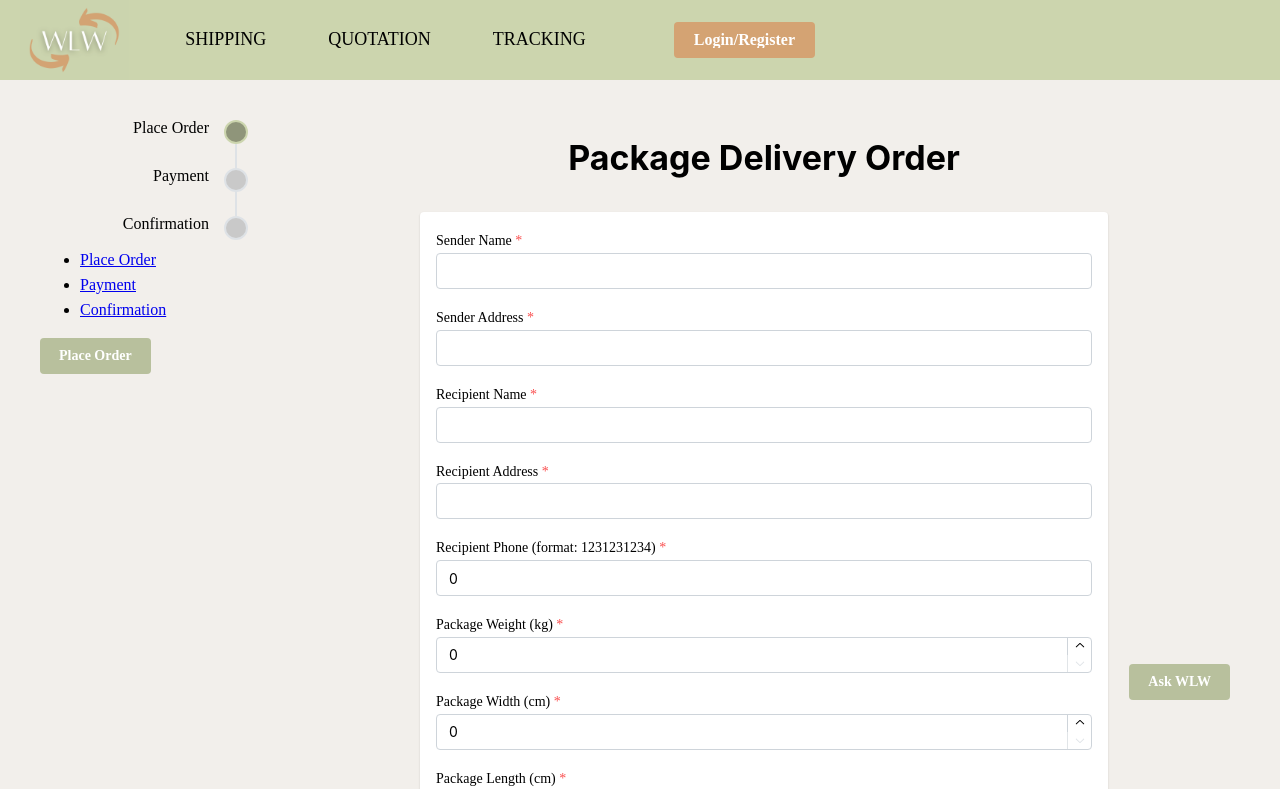
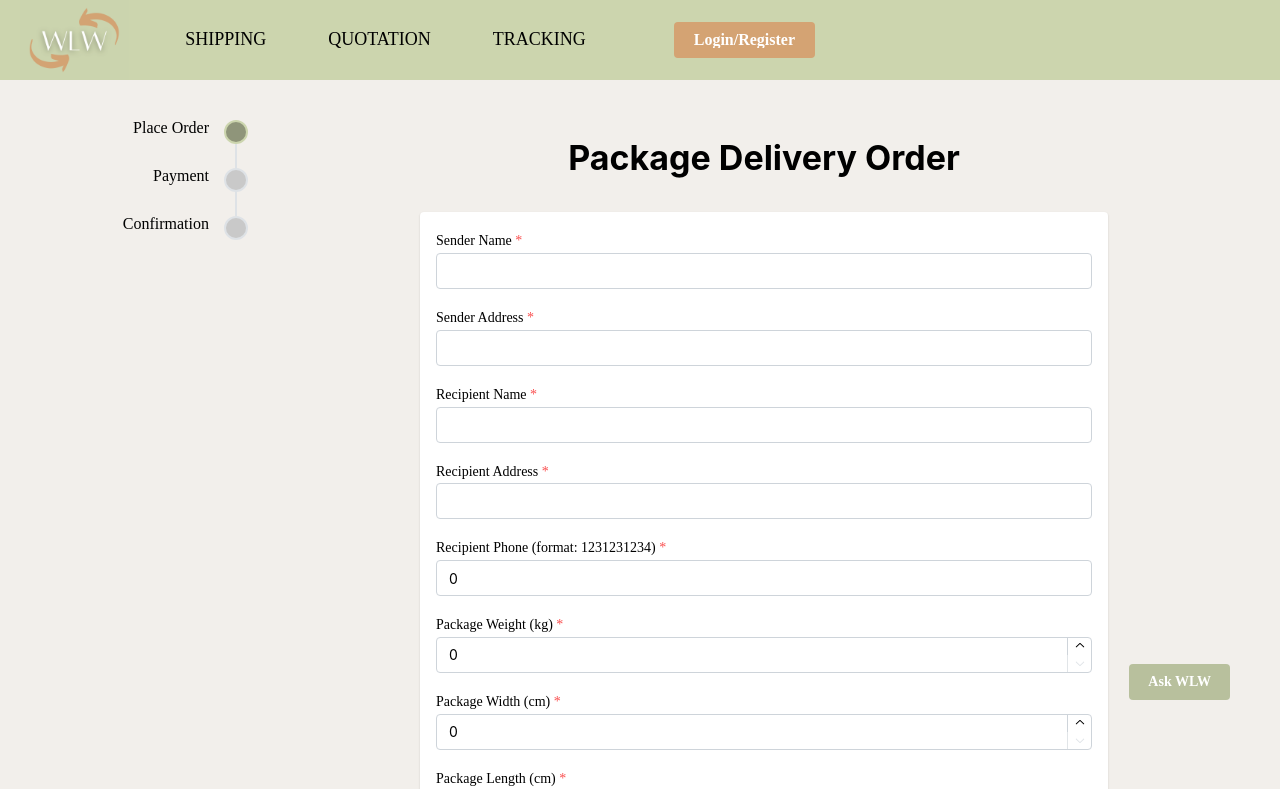
Before and after one commit to cristina-trofimov/WLW_soen343, a React (Vite) app in the folder frontend/: page /order/place in a window 1280 px wide. Shown: the top 789 px of the page. Built offline with nearby package versions, Linux system fonts and the light colour scheme.

Commit message:
fixed timeline bug

```diff
--- a/frontend/src/interface/OrderingPage.tsx
+++ b/frontend/src/interface/OrderingPage.tsx
@@ -1,12 +1,6 @@
 import { useState, useEffect } from "react";
 import { Outlet, useLocation, Link, useNavigate } from "react-router-dom";
 import { Box, Button, Timeline } from "@mantine/core";
-
-const payment = () => {
-    console.log("submitted")
-    const navigate = useNavigate();
-    navigate(("/order/payment"))
-  }
 
 const OrderingPage = () => {
   const location = useLocation();
@@ -26,6 +20,12 @@ const OrderingPage = () => {
     setActiveIndex(index !== -1 ? index : 0);
   }, [location]);
 
+//   const navigate = useNavigate();
+//   const payment = () => {
+//     console.log("submitted")
+//     navigate(("/order/payment"))
+//   }
+
   return (
     <Box style={{ display: "flex", height: "100vh" }}>
       <Box style={{ width: "20%", padding: "20px" }}>
@@ -42,7 +42,7 @@ const OrderingPage = () => {
             />
           ))}
         </Timeline>
-        <nav>
+        {/* <nav>
           <ul>
             <li>
               <Link to="place">Place Order</Link>
@@ -53,7 +53,7 @@ const OrderingPage = () => {
             <li><Link to="review">Confirmation</Link></li>
           </ul>
         </nav>
-        <Button onClick={payment}>Place Order</Button>
+        <Button onClick={payment}>Place Order</Button> */}
       </Box>
       <Box style={{ flexGrow: 1, padding: "20px" }}>
         <Outlet />
--- a/frontend/src/pages/OrderPage.tsx
+++ b/frontend/src/pages/OrderPage.tsx
@@ -65,6 +65,7 @@ const OrderPage = () => {
   const [phoneError, setPhoneError] = useState<string | null>(null);
   const [senderAddressError, setSenderAddressError] = useState<string | null>(null);
   const [recipientAddressError, setRecipientAddressError] = useState<string | null>(null);
+  const navigate = useNavigate();
 
   // Main form data change handler
   const handleInputChange = (field: keyof FormData, value: any) => {
@@ -117,7 +118,7 @@ const OrderPage = () => {
       if (response.ok) {
         // Handle successful response
         console.log('Order placed successfully!');
-        useNavigate()("/payment")
+        navigate(("/order/payment"))
         // <Link to="payment">Payment</Link>
       } else {
         // Handle server-side errors
```
